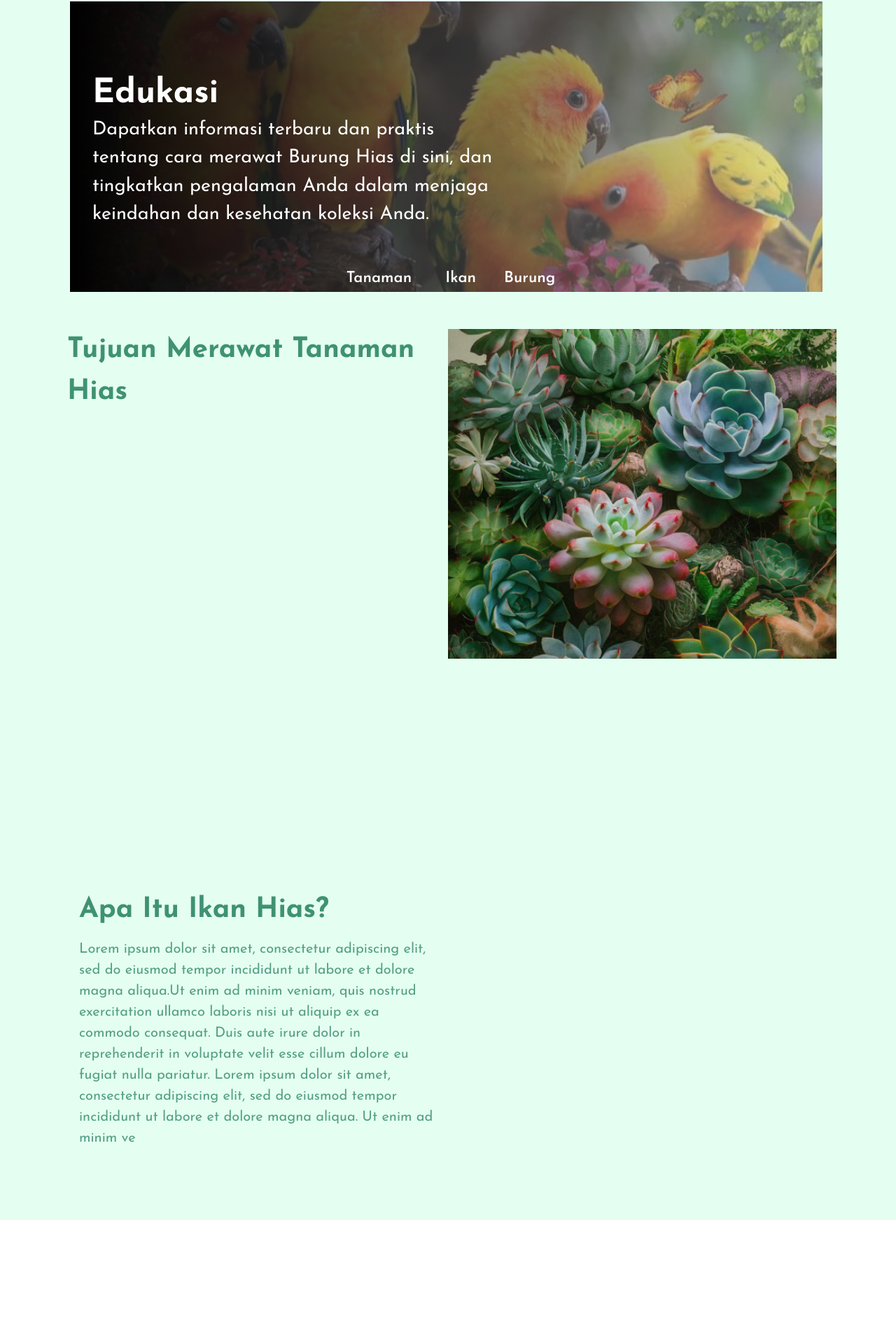
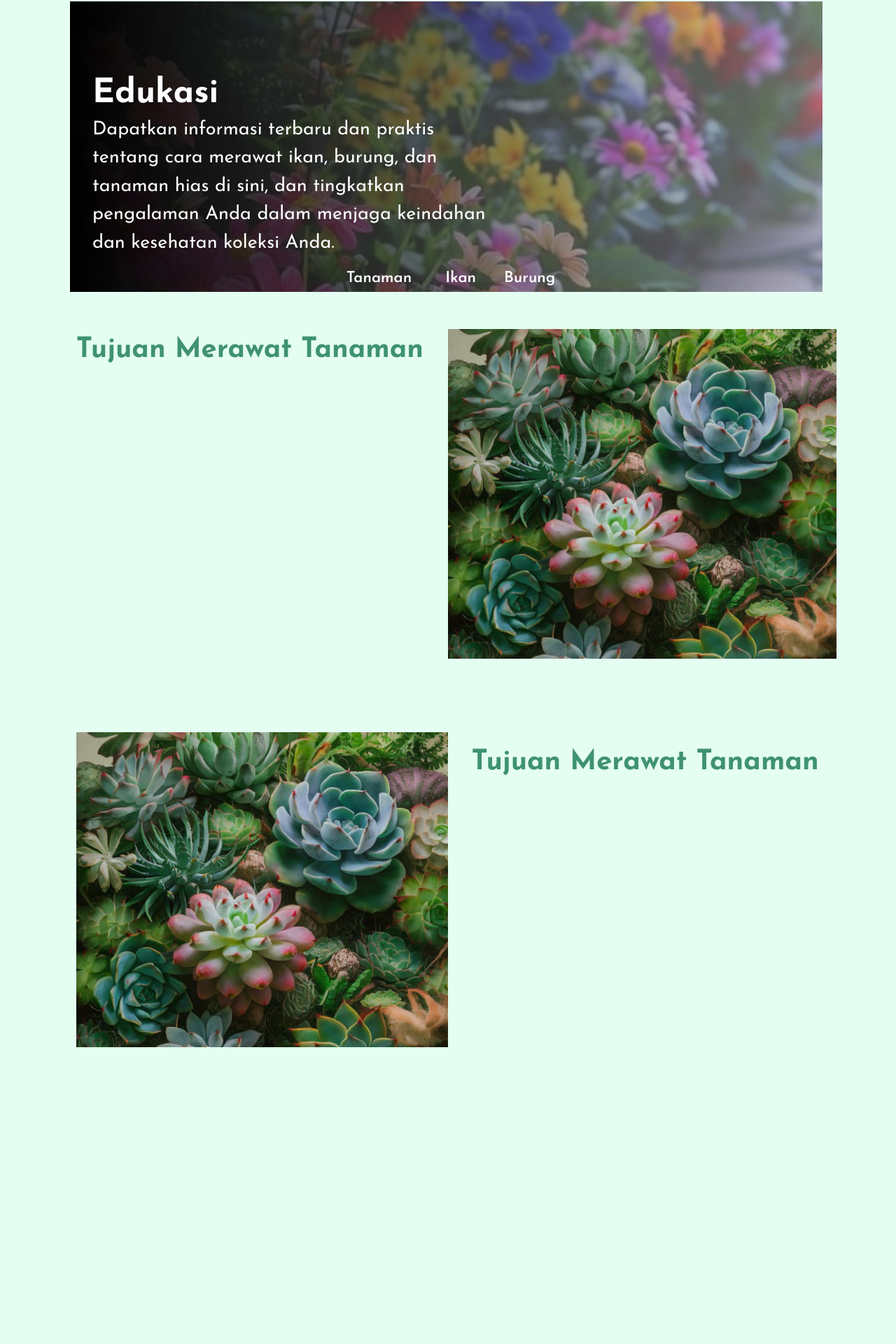
Before and after one commit to auliarahman789/ornatredec, a Next.js app: page /Edukasi in a window 1280 px wide. Shown: the part 141-2061 px from the top of the page at 70% size. Before the commit the page ends 1884 px from the top, so only its background shows below. Built offline with nearby package versions, Linux system fonts and the light colour scheme.

Commit message:
membuat halaman edukasi tanaman

```diff
--- a/src/app/Edukasi/page.tsx
+++ b/src/app/Edukasi/page.tsx
@@ -1,5 +1,4 @@
 import React from "react";
-import Main from "../components/(Edukasi)/main";
 import Tanaman from "../components/Edukasi/tanaman";
 import Ikan from "../components/Edukasi/ikan";
 
--- a/src/app/components/Edukasi/ikan.tsx
+++ b/src/app/components/Edukasi/ikan.tsx
@@ -2,6 +2,7 @@ import React from "react";
 
 function Ikan() {
   return (
+    <div id="ikan">
       <div className="grid gap-0 grid-cols-2 mx-[100px] pb-[8%]" id="ikan">
         <div className="translate-x-[13px]">
           <h1 className="text-[#3F9272] font-bold text-[40px]">
@@ -9,14 +10,15 @@ function Ikan() {
           </h1>
           <p className="text-[20px] me-[4%] mt-[2%] text-[#54A082]">
             Lorem ipsum dolor sit amet, consectetur adipiscing elit, sed do
-          eiusmod tempor incididunt ut labore et dolore magna aliqua.Ut enim ad
-          minim veniam, quis nostrud exercitation ullamco laboris nisi ut
+            eiusmod tempor incididunt ut labore et dolore magna aliqua.Ut enim
+            ad minim veniam, quis nostrud exercitation ullamco laboris nisi ut
             aliquip ex ea commodo consequat. Duis aute irure dolor in
             reprehenderit in voluptate velit esse cillum dolore eu fugiat nulla
-          pariatur. Lorem ipsum dolor sit amet, consectetur adipiscing elit, sed
-          do eiusmod tempor incididunt ut labore et dolore magna aliqua. Ut enim
-          ad minim ve
+            pariatur. Lorem ipsum dolor sit amet, consectetur adipiscing elit,
+            sed do eiusmod tempor incididunt ut labore et dolore magna aliqua.
+            Ut enim ad minim ve
           </p>
+        </div>
       </div>
     </div>
   );
--- a/src/app/components/Edukasi/tanaman.tsx
+++ b/src/app/components/Edukasi/tanaman.tsx
@@ -7,28 +7,34 @@ function Tanaman() {
       <div className="pt-1 ">
         <div
           className="relative mt-[40px] mx-[100px] w-[84%] h-[415px] bg-cover"
-          style={{ backgroundImage: "url('/img/bgburung.png')" }}
+          style={{ backgroundImage: "url('/img/judul.png')" }}
         >
           <div className="absolute inset-0 bg-gradient-to-r from-[#000000] to-[#d9d9d970] ps-8 pt-[10%]">
             <h1 className="text-5xl font-bold text-white">Edukasi</h1>
             <p className="w-[56%] text-[27px] text-white mt-2">
-              Dapatkan informasi terbaru dan praktis tentang cara merawat Burung
-              Hias di sini, dan tingkatkan pengalaman Anda dalam menjaga
-              keindahan dan kesehatan koleksi Anda.
+              Dapatkan informasi terbaru dan praktis tentang cara merawat ikan,
+              burung, dan tanaman hias di sini, dan tingkatkan pengalaman Anda
+              dalam menjaga keindahan dan kesehatan koleksi Anda.
             </p>
           </div>
         </div>
         <ul className="text-center space-x-10 -translate-y-14 text-[22px] text-white font-semibold flex justify-center mt-5">
-          <li className="mx-2 cursor-pointer">Tanaman</li>
-          <li className="mx-2 cursor-pointer">Ikan</li>
-          <li className="mx-2 cursor-pointer">Burung</li>
+          <li className="mx-2 cursor-pointer" id="Tanaman">
+            Tanaman
+          </li>
+          <li className="mx-2 cursor-pointer">
+            <div id="Ikan">Ikan</div>
+          </li>
+          <li className="mx-2 cursor-pointer" id="Burung">
+            Burung
+          </li>
         </ul>
       </div>
       <div id="Tanaman">
         <div className="grid grid-cols-2 bg-[#E4FFF2] min-h-screen">
-          <div className="flex justify-start pl-[15%]">
+          <div className="flex justify-start pl-[17%]">
             <h1 className="text-[40px] font-bold text-[#3F9272]">
-              Tujuan Merawat Tanaman Hias
+              Tujuan Merawat Tanaman
             </h1>
           </div>
           <div>
@@ -40,6 +46,21 @@ function Tanaman() {
             />
           </div>
         </div>
+        <div className="grid grid-cols-2 min-h-screen bg-[#E4FFF2] -translate-y-[28%]">
+          <div className="pl-[17%]">
+            <Image
+              src="/img/Daun hias.png"
+              width={555}
+              height={80}
+              alt="bunga"
+            />
+          </div>
+          <div>
+            <h1 className="text-[40px] text-center pr-[12%] pt-[2%] font-bold text-[#3F9272]">
+              Tujuan Merawat Tanaman
+            </h1>
+          </div>
+        </div>
       </div>
     </div>
   );
```
Also changed, not shown: public/img/jdltanaman.png (added), public/img/judul.png (added). Lines whose indentation alone changed are shown as unchanged.
